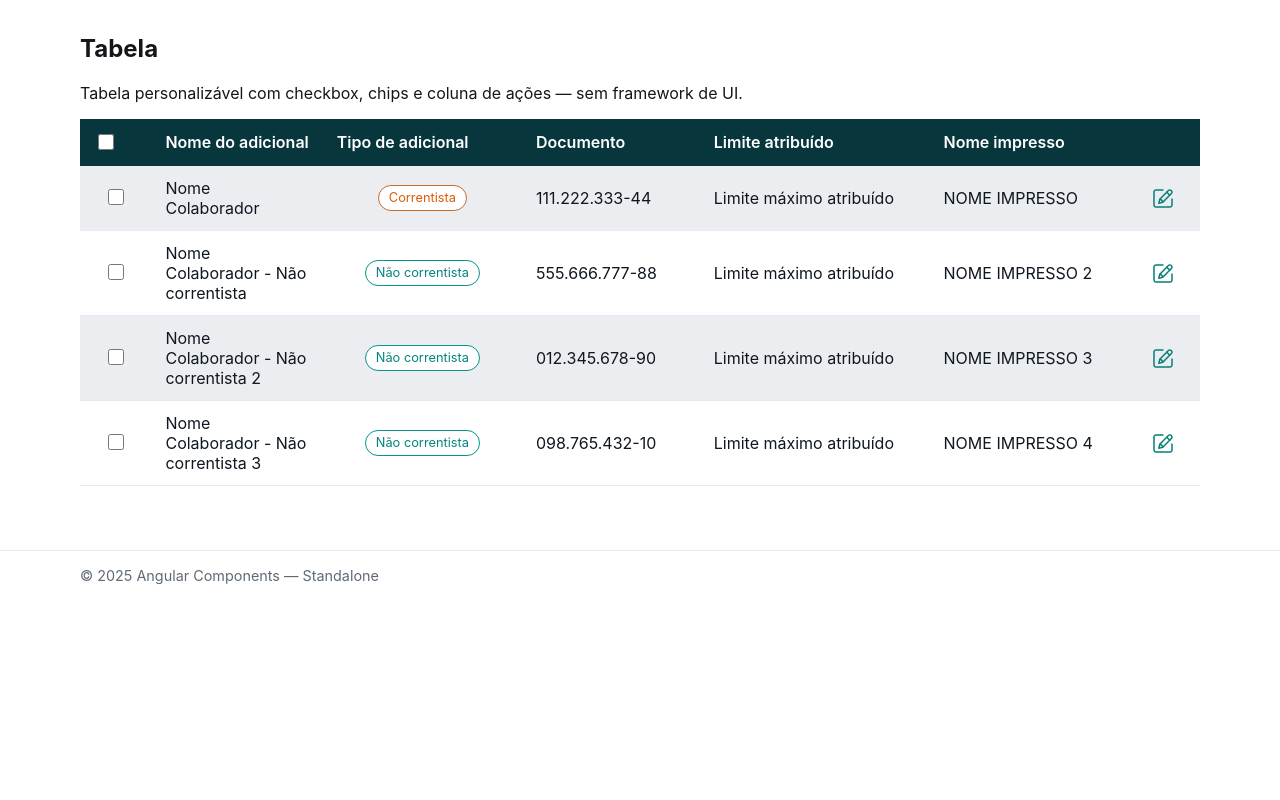
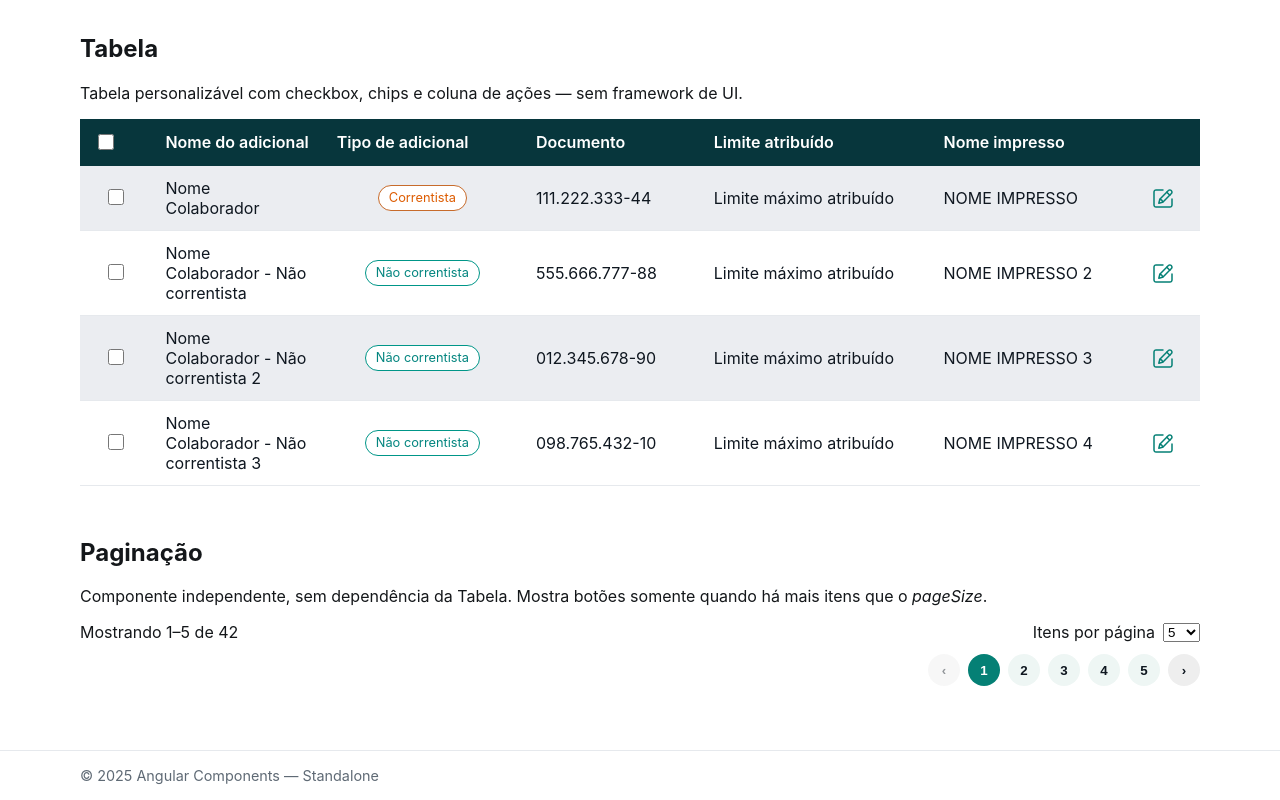
Before and after one commit to AysllaGomes/angular-components, an Angular app: page /demo in a window 1280 px wide. Shown: the part 867-1667 px from the top of the page. Before the commit the page ends 1467 px from the top, so only its background shows below. Built offline with nearby package versions, Linux system fonts and the light colour scheme.

Commit message:
[Updated] [AC-???] Criação da demo paginação

```diff
--- a/src/app/demo/demo-page.component.html
+++ b/src/app/demo/demo-page.component.html
@@ -4,6 +4,7 @@
   <!-- cada componente em sua section -->
   <app-stepper-demo />
   <app-table-demo />
+  <app-pagination-demo />
   <!-- futuramente: <app-badge-demo id="badge" /> ... -->
 </main>
 
--- a/src/app/demo/demo-page.component.ts
+++ b/src/app/demo/demo-page.component.ts
@@ -4,11 +4,12 @@ import { HeaderComponent } from './layout/header/header.component';
 import { FooterComponent } from './layout/footer/footer.component';
 import { TableDemoComponent } from './sections/table/table-demo.component';
 import { StepperDemoComponent } from './sections/stepper/stepper-demo.component';
+import { PaginationDemoComponent } from './sections/pagination/pagination-demo.component';
 
 @Component({
   selector: 'app-demo-page',
   standalone: true,
-  imports: [HeaderComponent, FooterComponent, StepperDemoComponent, TableDemoComponent],
+  imports: [HeaderComponent, FooterComponent, StepperDemoComponent, TableDemoComponent, PaginationDemoComponent],
   templateUrl: './demo-page.component.html',
   styleUrl: './demo-page.component.sass'
 })
--- a/src/app/demo/layout/header/header.component.html
+++ b/src/app/demo/layout/header/header.component.html
@@ -5,6 +5,7 @@
     <nav class="nav">
       <a href="#stepper">Stepper</a>
       <a href="#table">Tabela</a>
+      <a href="#pagination">Paginação</a>
       <!-- futuramente: <a href="#badge">Badge</a> ... -->
     </nav>
 
--- /dev/null
+++ b/src/app/demo/sections/pagination/pagination-demo.component.html
@@ -0,0 +1,30 @@
+<section id="pagination" class="demo-section">
+  <h2>Paginação</h2>
+  <p class="lead">Componente independente, sem dependência da Tabela. Mostra botões somente quando há mais itens que o <i>pageSize</i>.</p>
+
+  <article class="card">
+    <div class="row" style="display:flex; gap:1rem; align-items:center; justify-content:space-between;">
+      <div class="muted">Mostrando {{ rangeText() }}</div>
+
+      <label style="display:inline-flex; gap:.5rem; align-items:center;">
+        Itens por página
+        <select [value]="pageSize()" (change)="onPageSizeChange(+$any($event.target).value)">
+          <option [value]="5">5</option>
+          <option [value]="10">10</option>
+          <option [value]="20">20</option>
+        </select>
+      </label>
+    </div>
+
+    <div style="margin-top:.75rem; display:flex; justify-content:flex-end;">
+      <app-pagination
+        *ngIf="total() > pageSize()"
+        [total]="total()"
+        [pageSize]="pageSize()"
+        [pageIndex]="pageIndex()"
+        [maxVisible]="5"
+      (pageChange)="pageIndex.set($event)">
+      </app-pagination>
+    </div>
+  </article>
+</section>
--- /dev/null
+++ b/src/app/demo/sections/pagination/pagination-demo.component.ts
@@ -0,0 +1,31 @@
+import { Component, signal, computed } from '@angular/core';
+import { NgIf } from '@angular/common';
+import { PaginationComponent } from '../../../shared/components/pagination/pagination.component';
+
+@Component({
+  selector: 'app-pagination-demo',
+  standalone: true,
+  imports: [NgIf, PaginationComponent],
+  templateUrl: './pagination-demo.component.html'
+})
+export class PaginationDemoComponent {
+  total = signal(42);
+  pageSize = signal(5);
+  pageIndex = signal(0);
+
+  // texto “Mostrando X–Y de Z”
+  rangeText = computed(() => {
+    const size = this.pageSize();
+    const idx = this.pageIndex();
+    const start = idx * size + 1;
+    const end = Math.min(this.total(), start + size - 1);
+    return `${start}–${end} de ${this.total()}`;
+  });
+
+  // se o usuário trocar o pageSize, garante que o índice continua válido
+  onPageSizeChange(size: number) {
+    this.pageSize.set(size);
+    const last = Math.max(0, Math.ceil(this.total() / size) - 1);
+    if (this.pageIndex() > last) this.pageIndex.set(last);
+  }
+}
```
